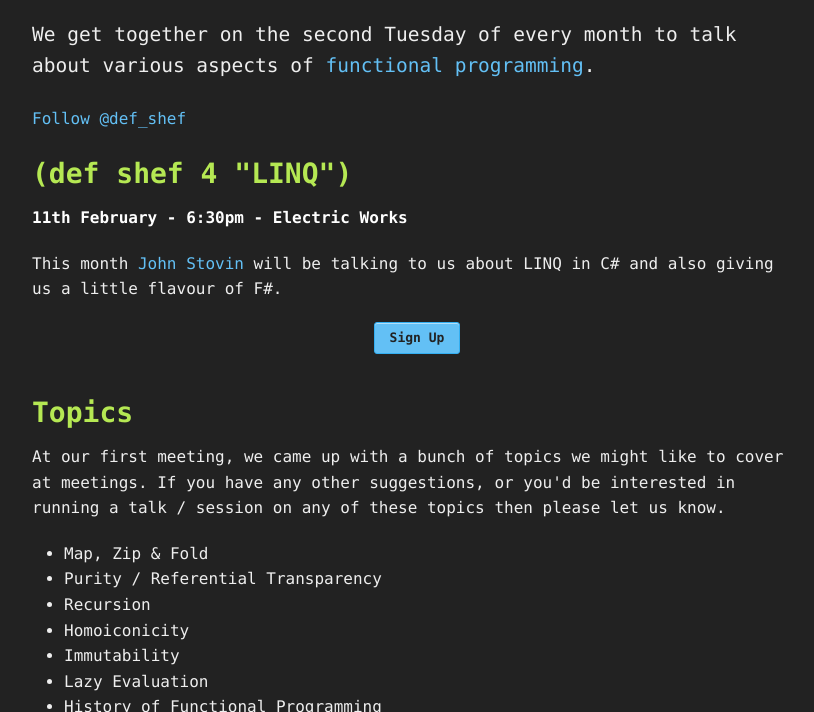
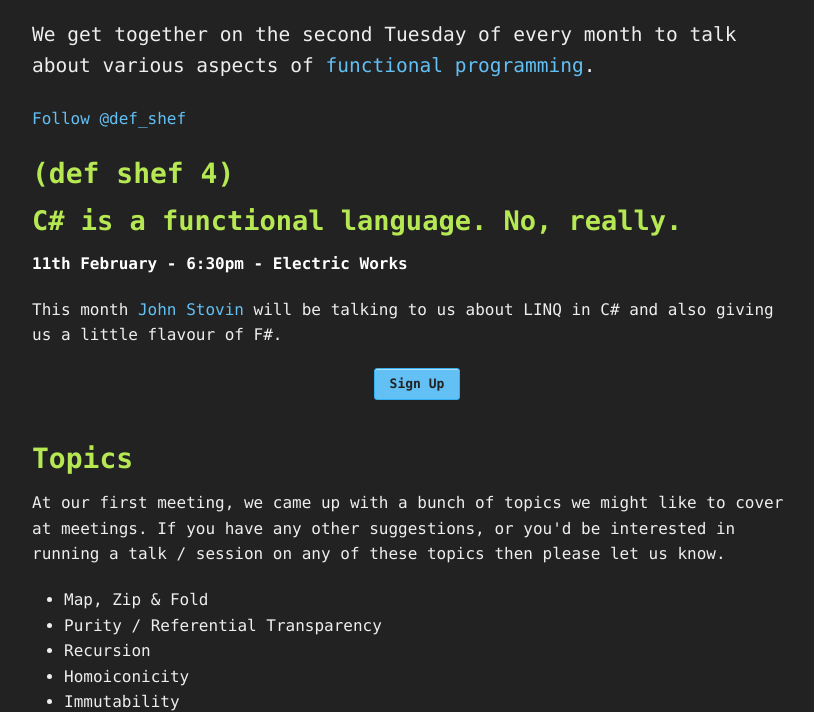
Before and after one commit to defshef/defshef.github.io, a website: page index.html in a window 1280 px wide. Shown: the part 97-809 px from the top of the page, without its empty margins (223-1037 px from the left). Drawn offline with Linux system fonts and the light colour scheme.

Commit message:
Add talk title for #4

```diff
--- a/index.html
+++ b/index.html
@@ -49,7 +49,8 @@
 
 <div class="row">
   <article class="meeting all-columns">
-    <h2>(def shef 4 "LINQ")</h2>
+    <h2>(def shef 4)</h2>
+    <h3>C# is a functional language. No, really.</h3>
     <p class="meeting-info">11th February - 6:30pm - Electric Works</p>
     <p>
     This month <a href="https://twitter.com/johnstovin">John Stovin</a> will be
```
